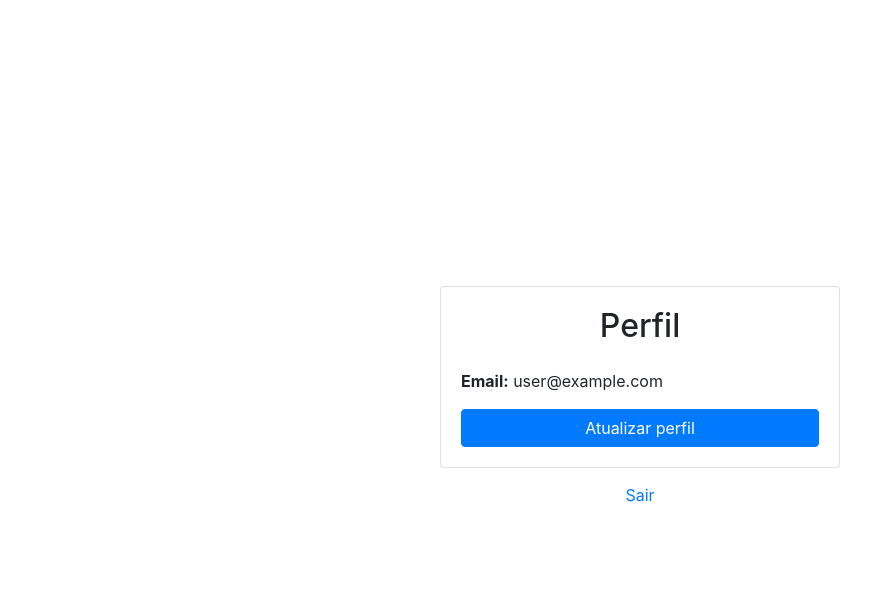
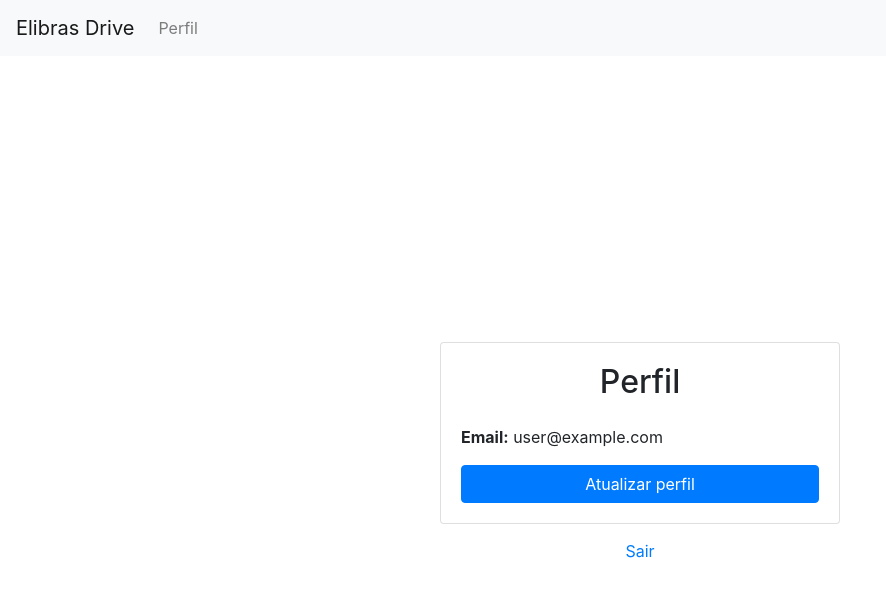
Before and after one commit to lucasborgesdev/eLibras2.0, a React (Create React App) app in the folder elibras/: page /user in a window 1280 px wide. Shown: the top 596 px of the page, without its empty margins (0-886 px from the left). Built offline with nearby package versions, Linux system fonts and the light colour scheme; no server answers; sample sign-in values are in the browser's storage.

Commit message:
adcionado rota para publicar video

```diff
--- a/elibras/package.json
+++ b/elibras/package.json
@@ -14,6 +14,7 @@
     "react": "^16.13.1",
     "react-bootstrap": "^1.3.0",
     "react-dom": "^16.13.1",
+    "react-player": "^2.9.0",
     "react-router-dom": "^5.2.0",
     "react-scripts": "3.4.3",
     "uuid": "^8.3.2"
--- a/elibras/src/components/App.js
+++ b/elibras/src/components/App.js
@@ -26,6 +26,10 @@ function App() {
           <Route path="/signup" component={Signup} />
           <Route path="/login" component={Login} />
           <Route path="/forgot-password" component={ForgotPassword} />
+
+          {/* ADD Youtube link */}
+          <PrivateRoute path="/link" component={Profile} />
+
         </Switch>
       </AuthProvider>
     </Router>
--- a/elibras/src/components/authentication/Profile.js
+++ b/elibras/src/components/authentication/Profile.js
@@ -3,6 +3,7 @@ import { Card, Button, Alert } from "react-bootstrap";
 import { useAuth } from "../../contexts/AuthContext";
 import { Link, useHistory } from "react-router-dom";
 import CenteredContainer from "./CenteredContainer";
+import Navbar from '../google-drive/Navbar'
 
 export default function Profile() {
   const [error, setError] = useState("");
@@ -21,7 +22,10 @@ export default function Profile() {
   }
 
   return (
+    <>
+     <Navbar/>
     <CenteredContainer>
+
       <Card>
         <Card.Body>
           <h2 className="text-center mb-4">Perfil</h2>
@@ -38,5 +42,6 @@ export default function Profile() {
         </Button>
       </div>
     </CenteredContainer>
+    </>
   );
 }
```
Also changed, not shown: elibras/src/components/importVideo/LinkVideo.js (added, +9 -0 lines), 1 other file (tests, documents, lock files or other folders).
